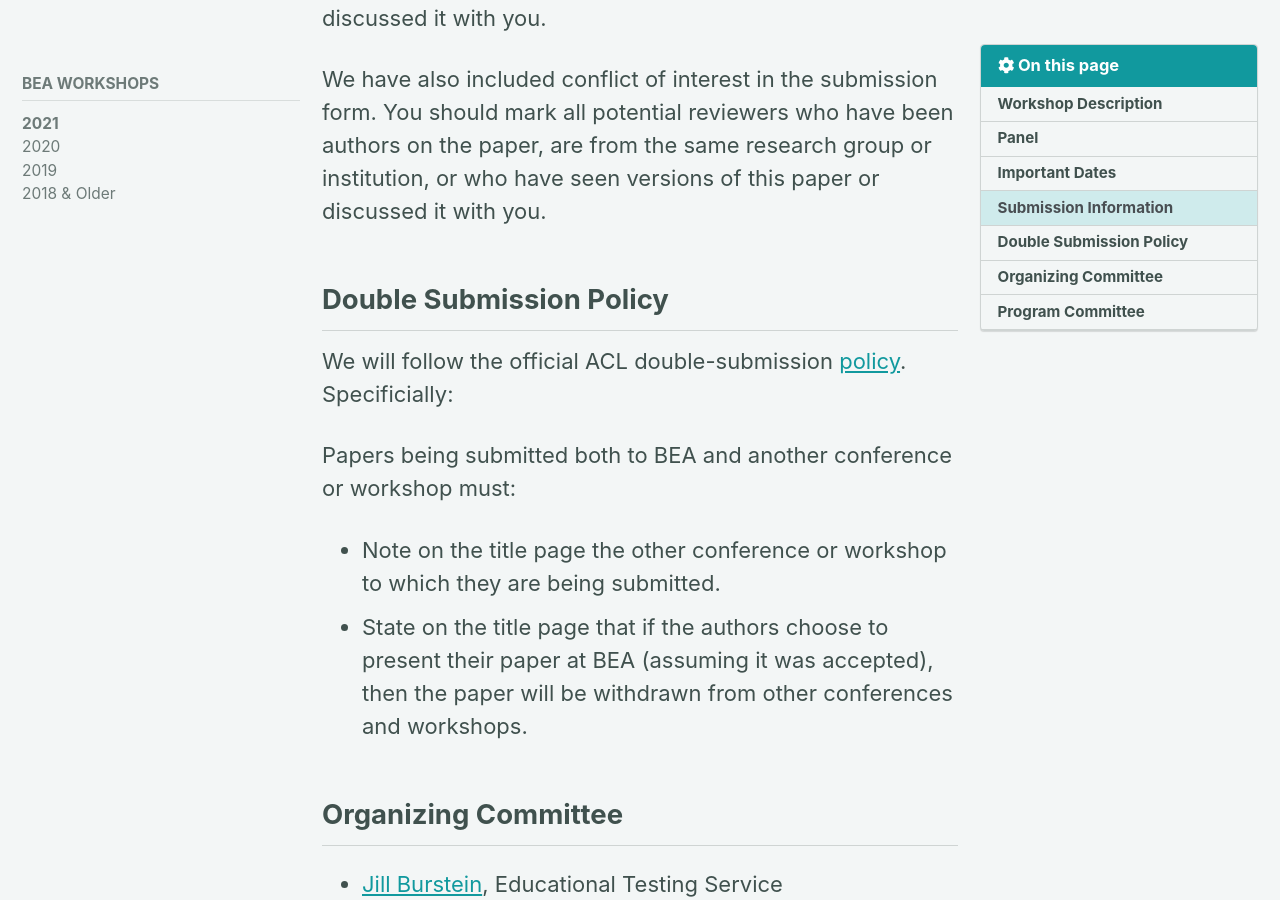
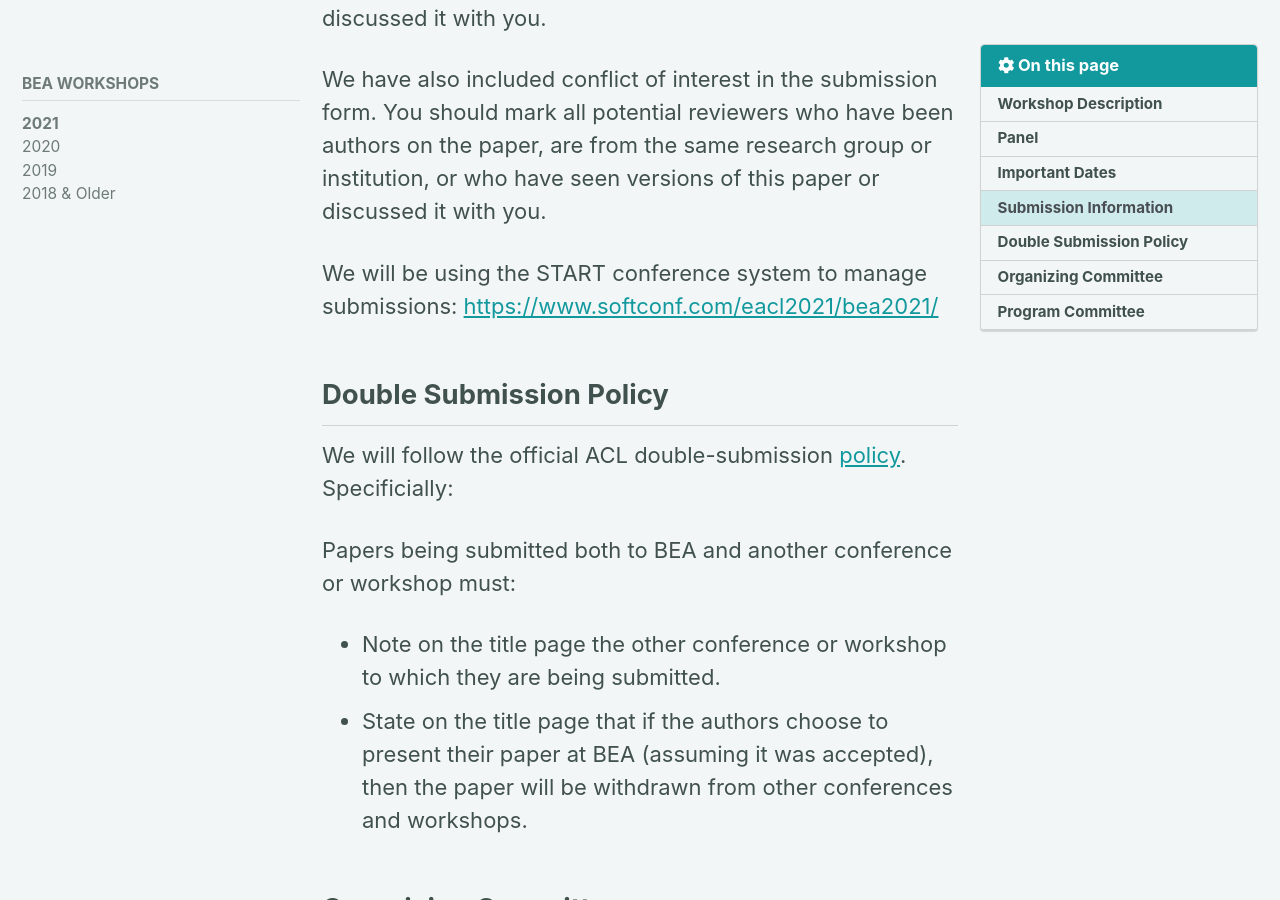
Before and after one commit to sigedu-org/website, a Jekyll site: the page built from _pages/bea/current.md, in a window 1280 px wide and 900 px high, scrolled down 7091 px. Built offline with Jekyll 4.4.1, drawn with Linux system fonts in a browser that asks for light colours; cached includes are drawn as plain includes; nearby versions of some CDN libraries.

Commit message:
Add START link.

```diff
--- a/_pages/bea/current.md
+++ b/_pages/bea/current.md
@@ -118,7 +118,7 @@ We have also included conflict of interest in the submission form. You should ma
 
 We have also included conflict of interest in the submission form. You should mark all potential reviewers who have been authors on the paper, are from the same research group or institution, or who have seen versions of this paper or discussed it with you.
 
-<!-- We will be using the START conference system to manage submissions: [https://www.softconf.com/acl2020/bea/](https://www.softconf.com/acl2020/bea/) -->
+We will be using the START conference system to manage submissions: [https://www.softconf.com/eacl2021/bea2021/](https://www.softconf.com/eacl2021/bea2021/)
 
 ## Double Submission Policy
 
```
